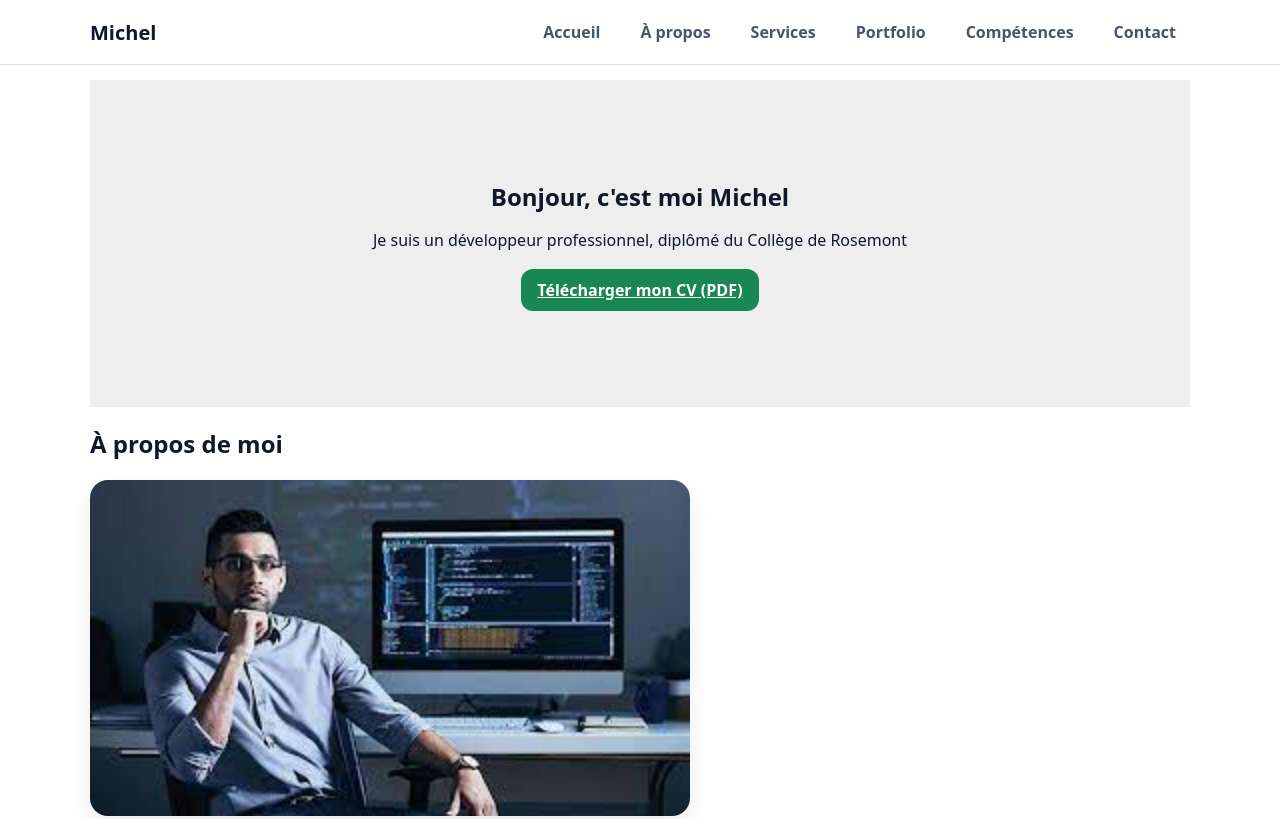
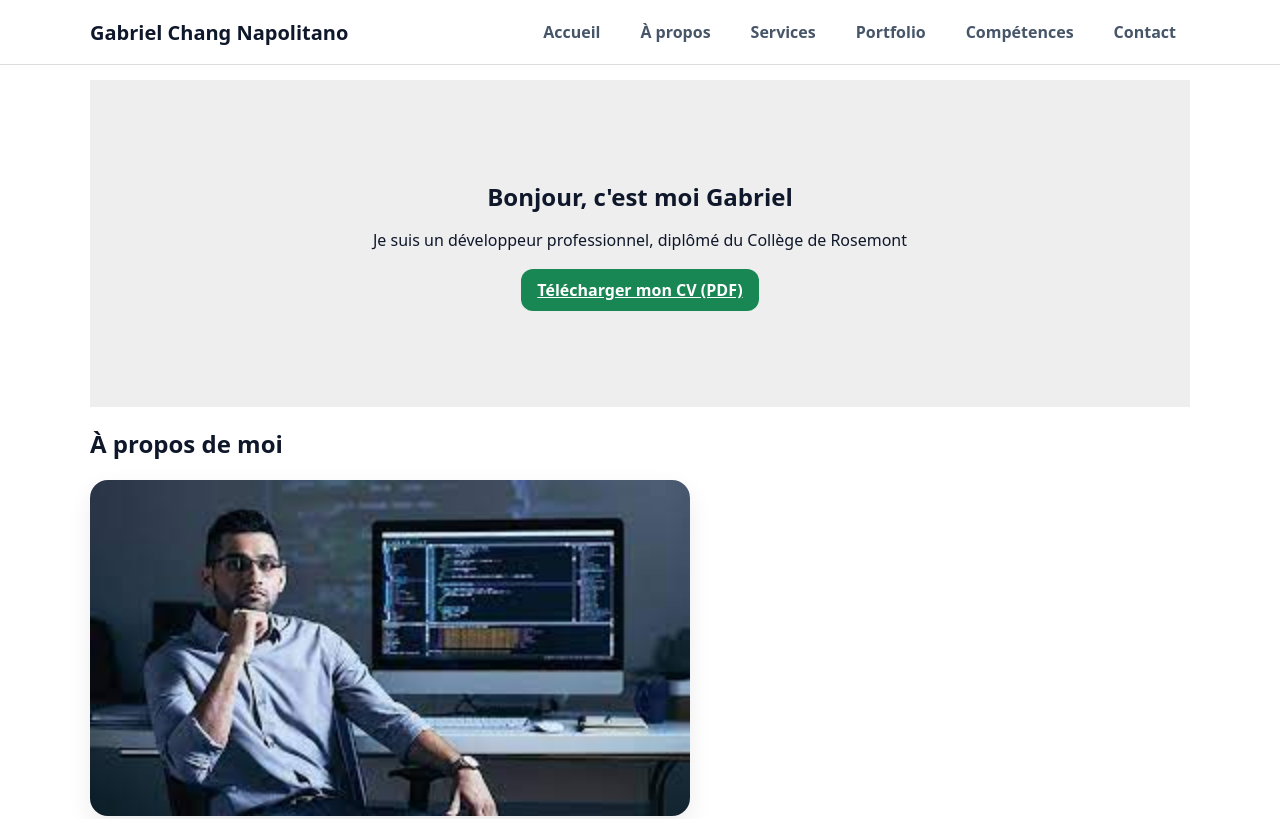
Before and after one commit to GeeCeeEnn/Portfolio, a plain HTML site: page index.html in a window 1280 px wide. Shown: the top 819 px of the page. Drawn offline with Linux system fonts and the light colour scheme.

Commit message:
Update index.html

```diff
--- a/index.html
+++ b/index.html
@@ -13,7 +13,7 @@
 <body>
   <header>
     <div class = entete>
-      <span class = brand>Michel</span>
+      <span class = brand>Gabriel Chang Napolitano</span>
         <nav>
           <ul>
             <li><a href="#home">Accueil</a></li>
@@ -29,7 +29,7 @@
   </header>
   <main class="conteneur_principal">
     <section id="home" class="hero">
-      <h1>Bonjour, c'est moi Michel</h1>
+      <h1>Bonjour, c'est moi Gabriel</h1>
       <p>Je suis un développeur professionnel, diplômé du Collège de Rosemont</p>
       <p class="cta"><a href="Gabriel Chang Napolitano.pdf" download class="btn btn-primary">Télécharger mon CV (PDF)</a></p>
     </section>
```
